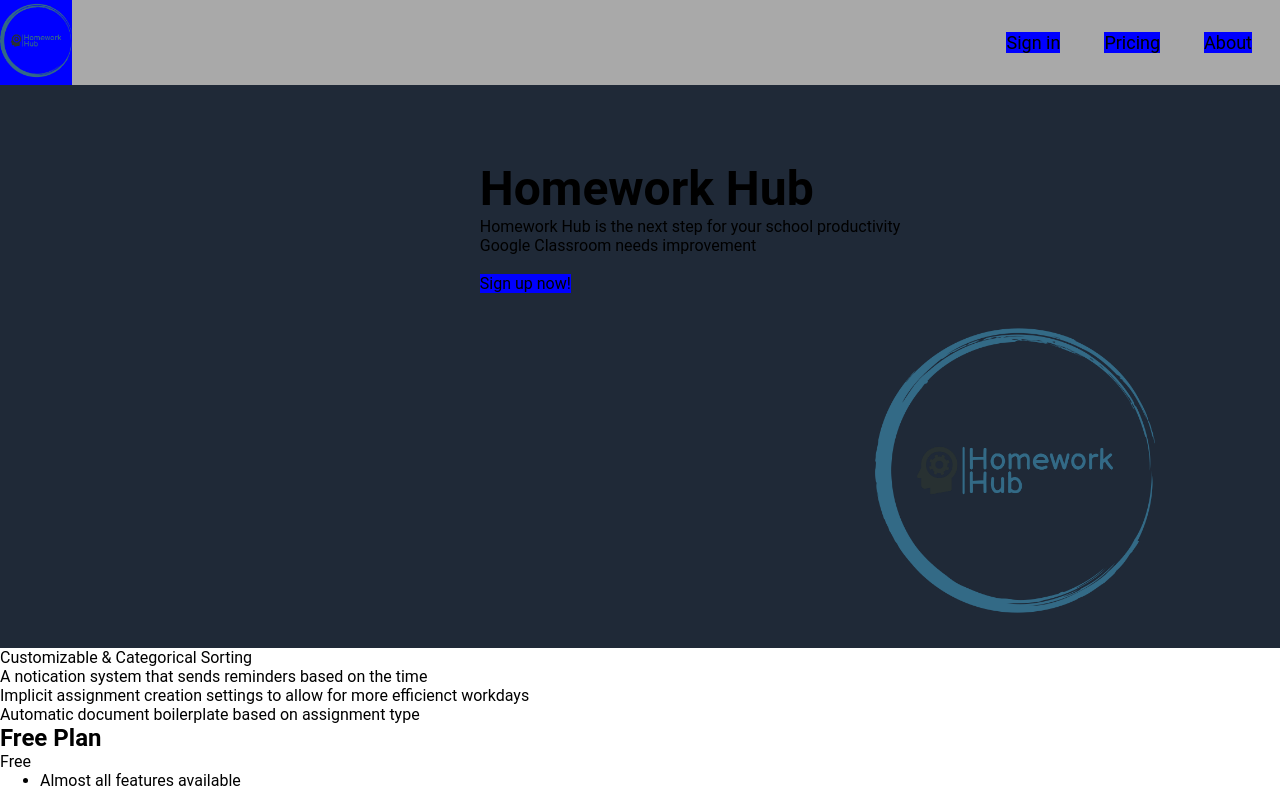
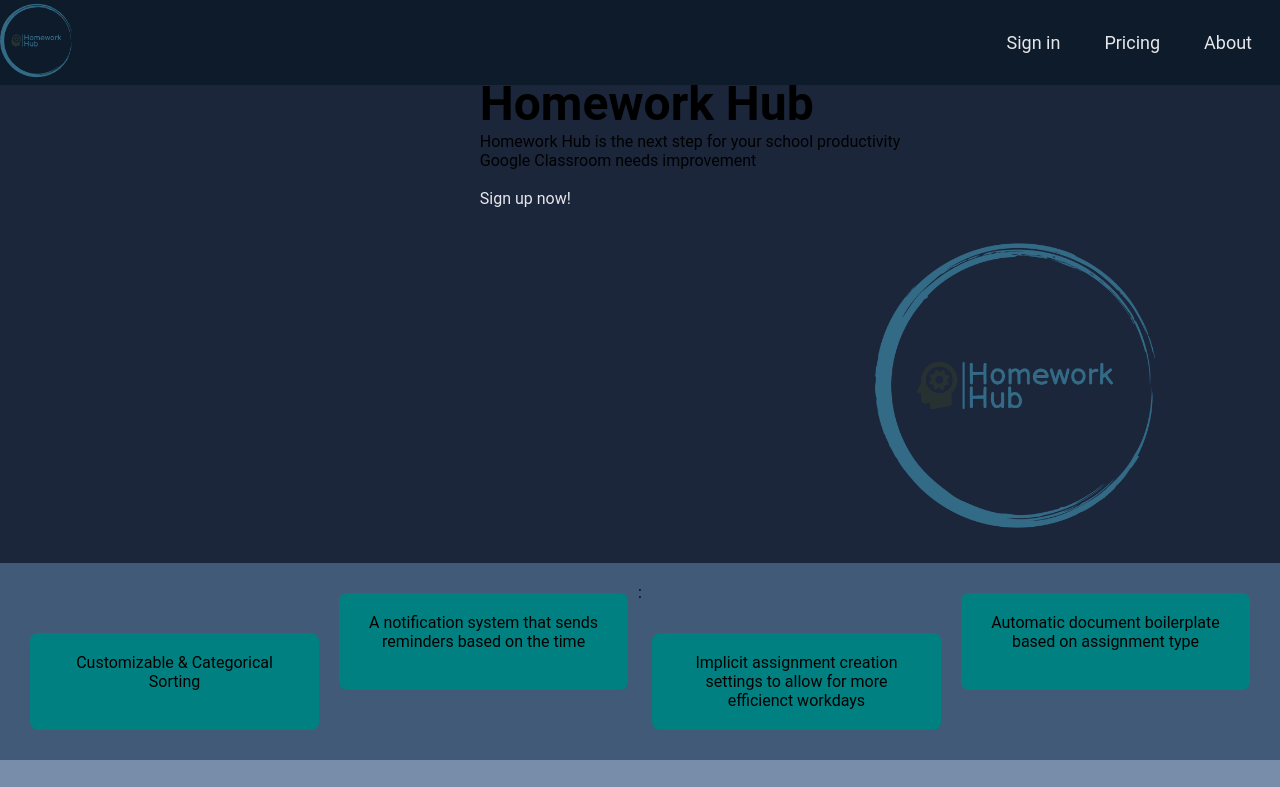
Before and after one commit to Maxfrfr/projectunfortunately, a plain HTML site: page index.html in a window 1280 px wide. Shown: the top 787 px of the page. Drawn offline with Linux system fonts and the light colour scheme.

Commit message:
sorta kinda finalized landing page for now due to time constraints

```diff
--- a/index.html
+++ b/index.html
@@ -1,4 +1,5 @@
 <!DOCTYPE html>
+<!-- (I hate this, it looks awful, but im out of time to improve the landing page any more) -->
 <html>
     <head>
         <meta charset="utf-8">
@@ -29,11 +30,19 @@
         </div>
 
         <div class="features">
-            <!-- maybe make this UL for later -->
-            <p>Customizable & Categorical Sorting</p>
-            <p>A notication system that sends reminders based on the time</p>
-            <p>Implicit assignment creation settings to allow for more efficienct workdays</p>
-            <p>Automatic document boilerplate based on assignment type</p>
+            <div class="feature-box">
+              <p>Customizable & Categorical Sorting</p>
+            </div>
+            <div class="feature-box">
+              <p>A notification system that sends reminders based on the time</p>
+
+            </div>:
+            <div class="feature-box">
+              <p>Implicit assignment creation settings to allow for more efficienct workdays</p>
+            </div>
+            <div class="feature-box">
+              <p>Automatic document boilerplate based on assignment type</p>
+          </div>
         </div>
         <div class="pricing">
             <div class="pricing-container">
--- a/styles.css
+++ b/styles.css
@@ -15,14 +15,17 @@ body {
     display: flex;
     justify-content: space-between;
     align-items: center;
-    background-color: darkgrey;
+    background-color: #0D1B2A;
+    position: fixed;
+    top: 0;
+    left: 0;
+    width: 100%;
+
 }
 
-a {
+.topBarUl, a {
     text-decoration: none;
-    color: black;
-    background-color: blue;
-
+    color: #E5E7EB;
 }
 
 .topBarImg {
@@ -46,7 +49,7 @@ a {
     display: flex;
     justify-content: center;
     align-items: center;
-    background-color: #1F2937;
+    background-color: #1B263B;
     flex-wrap: wrap;
     padding-top: 75px;
     padding-left: 100px;
@@ -66,33 +69,38 @@ a {
 
 
 
+.features{
+    display: flex;
+    justify-content: space-around;
+    padding: 20px;
+    background-color: #415A77;
+    flex-wrap: wrap;
+  }
 
+  .feature-box {
+    flex: 1;
+    text-align: center;
+    padding: 20px;
+    border-radius: 8px;
+    margin: 10px;
+    background-color: teal;
+    transition: all 0.5s ease;
+  }
 
+  .feature-box:nth-child(odd) {
+    margin-top: 50px;
+  }
 
+  .feature-box:nth-child(even) {
+    margin-bottom: 50px;
+  }
 
-
-
-
-
-
-
-
-
-
-
-
-
-
-
-
-
-/*
 
   .pricing-container {
     display: flex;
     justify-content: space-around;
     padding: 20px;
-    background-color: #f5f5f5;
+    background-color: #778DA9;
   }
 
   .pricing-box {
@@ -102,7 +110,5 @@ a {
     border: 1px solid #ccc;
     border-radius: 8px;
     margin: 10px;
-    background-color: #fff;
+    background-color: #E0E1DD;
   }
-
-  */
```
